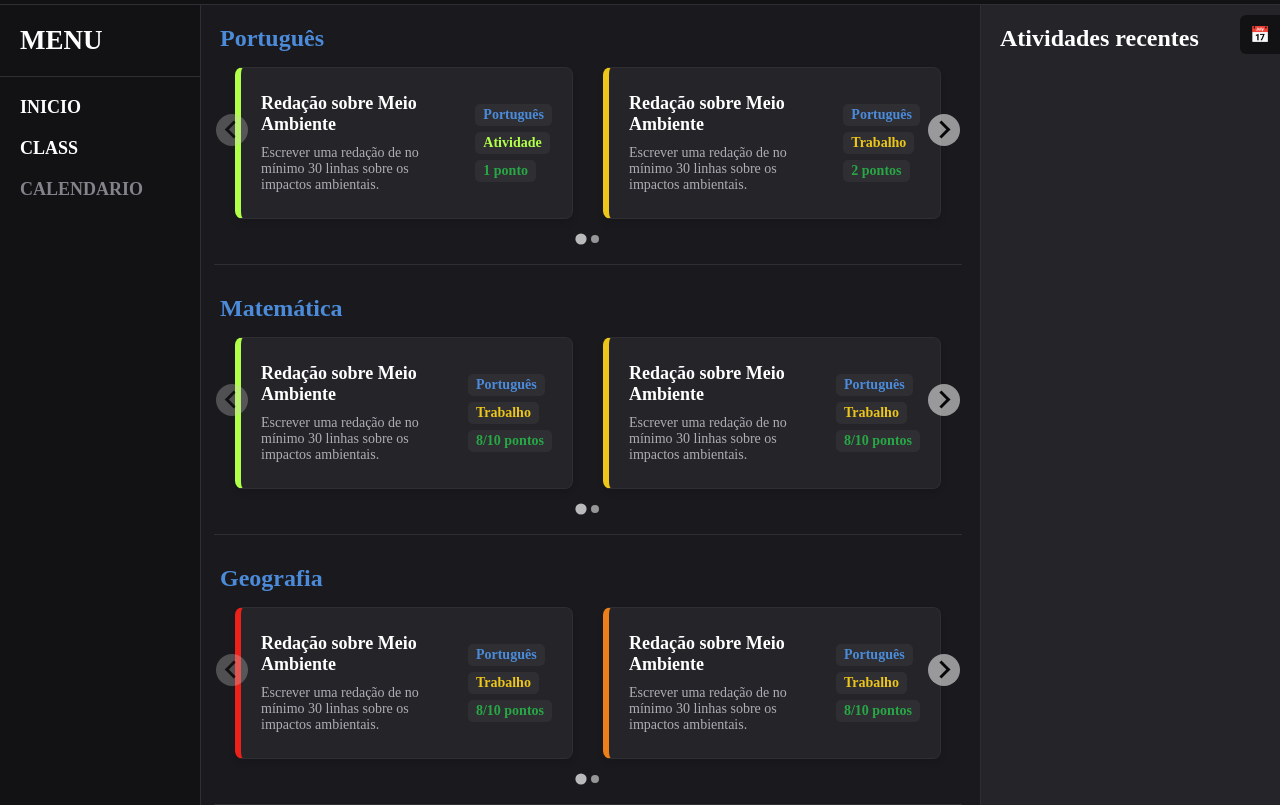
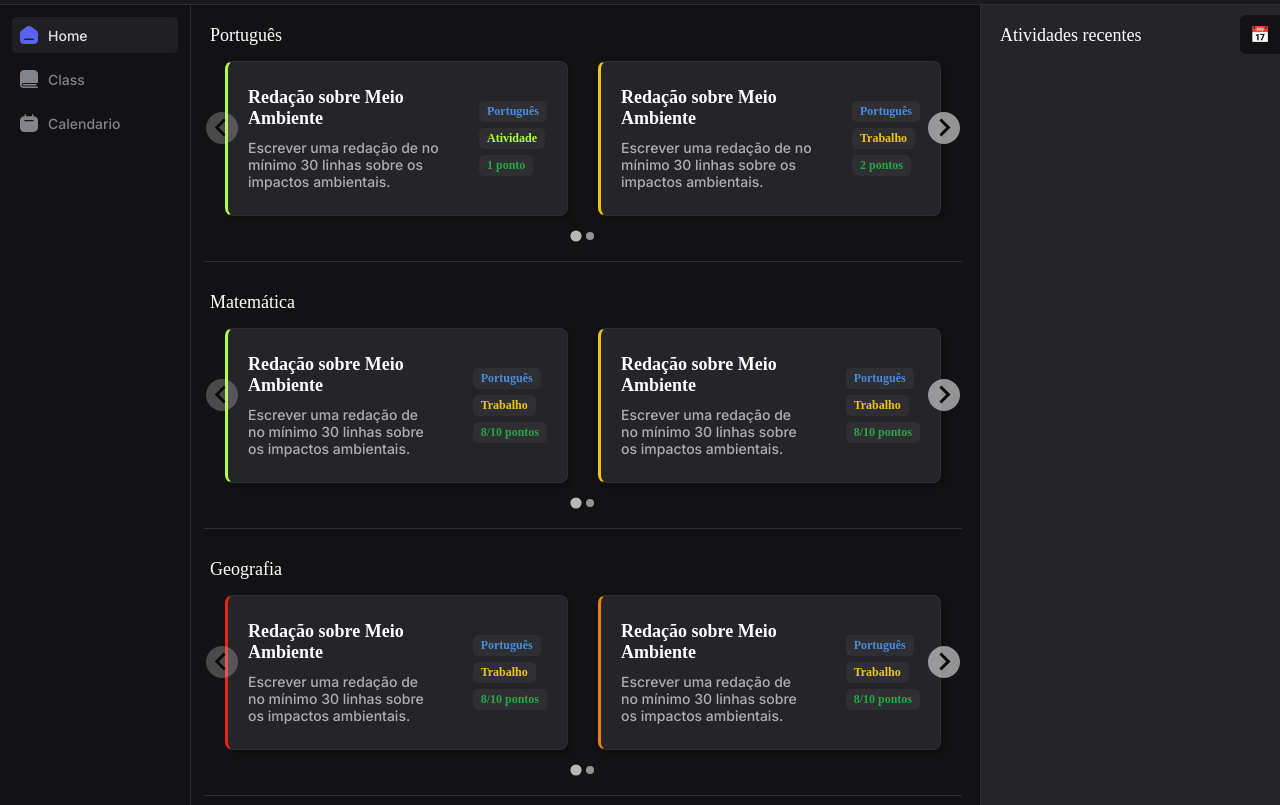
Before and after one commit to rafaelg3r/Classmind, a website with bundled scripts: page index.html in a window 1280 px wide. Shown: the part 73-878 px from the top of the page. Built offline with nearby package versions, Linux system fonts and the light colour scheme; a web font is replaced by a local one.

Commit message:
mudanças na aparencia do menu e das fontes

```diff
--- a/index.html
+++ b/index.html
@@ -1,13 +1,18 @@
 <!DOCTYPE html>
 <html lang="pborder-BR">
   <head>
-    <link href="https://fonts.cdnfonts.com/css/gg-sans-2" rel="stylesheet" />
+    <link rel="preconnect" href="https://fonts.googleapis.com" />
+    <link rel="preconnect" href="https://fonts.gstatic.com" crossorigin />
 
     <meta charset="UTF-8" />
     <meta name="viewport" content="width=device-width, initial-scale=1.0" />
     <title>ClassMind</title>
     <link rel="stylesheet" href="./src/css/main.css" />
-    <link rel="stylesheet" href="./src/css/splide.min.css">
+    <link rel="stylesheet" href="./src/css/splide.min.css" />
+    <link
+      href="https://fonts.googleapis.com/css2?family=Inter:opsz,wght@14..32,500&family=Plus+Jakarta+Sans:ital,wght@0,200..800;1,200..800&display=swap"
+      rel="stylesheet"
+    />
   </head>
 
   <body>
@@ -17,17 +22,30 @@
         <h1>ClassMind</h1>
       </a>
       <div class="header-nav">
-
         <button>Apoiar</button>
       </div>
     </header>
     <section class="general">
       <div class="menu-sidebar">
-        <h2>Menu</h2>
-        <div class="hr" style="width: 100%;">.</div>
-        <a href="#">Inicio</a>
-        <a href="index.html">Class</a>
-        <a href="#" class="disable">Calendario</a>
+        <a href="#" class="selected-menu">
+          <svg width="20" height="20" viewBox="0 0 20 20" fill="none" xmlns="http://www.w3.org/2000/svg">
+            <path fill-rule="evenodd" clip-rule="evenodd" d="M12.7263 0.893424L18.2842 5.00321C19.3553 5.77925 19.9927 7.02008 20 8.34373V15.7835C19.9312 18.1691 17.9518 20.0518 15.5684 19.9987H4.44211C2.05466 20.0577 0.0688305 18.1733 0 15.7835V8.34373C0.0073259 7.02008 0.644652 5.77925 1.71579 5.00321L7.27368 0.893424C8.89647 -0.297808 11.1035 -0.297808 12.7263 0.893424ZM5.26322 15.5411H14.7369C15.1729 15.5411 15.5264 15.1872 15.5264 14.7507C15.5264 14.3142 15.1729 13.9604 14.7369 13.9604H5.26322C4.8272 13.9604 4.47374 14.3142 4.47374 14.7507C4.47374 15.1872 4.8272 15.5411 5.26322 15.5411Z" fill="#83838B"/>
+            </svg>
+          <span>Home</span></a
+        >
+        <a href="index.html">
+          <svg width="20" height="20" viewBox="0 0 20 20" fill="none" xmlns="http://www.w3.org/2000/svg">
+            <path d="M20 13.52V4.28571C20 1.91878 17.9349 0 15.3875 0H4.61255C2.06511 0 0 1.91878 0 4.28571V16.3314C0 18.3575 1.76773 20 3.94834 20H19.0775C19.587 20 20 19.6162 20 19.1429C20 18.6695 19.587 18.2857 19.0775 18.2857H3.94834C2.78671 18.2857 1.84502 17.4108 1.84502 16.3314C1.84502 15.2521 2.78671 14.3771 3.94834 14.3771H19.0775C19.587 14.3771 20 13.9934 20 13.52Z" fill="#83838B"/>
+            <path d="M3.94834 15.4743C3.43885 15.4743 3.02583 15.858 3.02583 16.3314C3.02583 16.8048 3.43885 17.1886 3.94834 17.1886H17.5646C18.0741 17.1886 18.4871 16.8048 18.4871 16.3314C18.4871 15.858 18.0741 15.4743 17.5646 15.4743H3.94834Z" fill="#83838B"/>
+            </svg>
+            <span>Class</span></a
+        >
+        <a href="#" class="disable">
+          <svg width="20" height="20" viewBox="0 0 20 20" fill="none" xmlns="http://www.w3.org/2000/svg">
+            <path fill-rule="evenodd" clip-rule="evenodd" d="M14.9 2.38294H15C17.7614 2.38294 20 4.45858 20 7.01901V15.3639C20 17.9244 17.7614 20 15 20H5C3.67392 20 2.40215 19.5116 1.46447 18.6421C0.526784 17.7727 0 16.5935 0 15.3639V7.01901C0 4.45858 2.23858 2.38294 5 2.38294H5.1V0.69541C5.1 0.311346 5.43579 0 5.85 0C6.26421 0 6.6 0.311346 6.6 0.69541V2.38294H13.4V0.69541C13.4 0.311346 13.7358 0 14.15 0C14.5642 0 14.9 0.311346 14.9 0.69541V2.38294ZM5.5 8.02967H14.5C14.9142 8.02967 15.25 7.71832 15.25 7.33426C15.25 6.9502 14.9142 6.63885 14.5 6.63885H5.5C5.08579 6.63885 4.75 6.9502 4.75 7.33426C4.75 7.71832 5.08579 8.02967 5.5 8.02967Z" fill="#83838B"/>
+            </svg>
+            <span>Calendario</span></a
+        >
       </div>
 
       <div class="main-content">
@@ -51,9 +69,11 @@
                     </p>
                   </div>
                   <div class="task-details">
-                    <div class="task-box task-subject">Português</div>
-                    <p class="task-box task-type color-atvd">Atividade</p>
-                    <p class="task-box task-points">1 ponto</p>
+                    <h4 class="task-box task-subject">
+                      Português
+                    </h4>
+                    <h4 class="task-box task-type color-atvd">Atividade</h4>
+                    <h4 class="task-box task-points">1 ponto</h4>
                   </div>
                 </div>
               </li>
@@ -67,9 +87,9 @@
                     </p>
                   </div>
                   <div class="task-details">
-                    <div class="task-box task-subject">Português</div>
-                    <p class="task-box task-type color-trab">Trabalho</p>
-                    <p class="task-box task-points">2 pontos</p>
+                    <h4 class="task-box task-subject">Português</h4>
+                    <h4 class="task-box task-type color-trab">Trabalho</p>
+                    <h4 class="task-box task-points">2 pontos</h4>
                   </div>
                 </div>
               </li>
@@ -83,9 +103,9 @@
                     </p>
                   </div>
                   <div class="task-details">
-                    <div class="task-box task-subject">Português</div>
-                    <p class="task-box task-type color-prova">Prova</p>
-                    <p class="task-box task-points">5 pontos</p>
+                    <h4 class="task-box task-subject">Português</h4>
+                    <h4 class="task-box task-type" color-prova">Prova</h4>
+                    <h4 class="task-box task-points">5 pontos</h4>
                   </div>
                 </div>
               </li>
@@ -114,9 +134,9 @@
                     </p>
                   </div>
                   <div class="task-details">
-                    <div class="task-box task-subject">Português</div>
-                    <p class="task-box task-type color-trab">Trabalho</p>
-                    <p class="task-box task-points">8/10 pontos</p>
+                    <h4 class="task-box task-subject">Português</h4>
+                    <h4 class="task-box task-type color-trab">Trabalho</h4>
+                    <h4 class="task-box task-points">8/10 pontos</h4>
                   </div>
                 </div>
               </li>
@@ -130,9 +150,9 @@
                     </p>
                   </div>
                   <div class="task-details">
-                    <div class="task-box task-subject">Português</div>
-                    <p class="task-box task-type color-trab">Trabalho</p>
-                    <p class="task-box task-points">8/10 pontos</p>
+                    <h4 class="task-box task-subject">Português</h4>
+                    <h4 class="task-box task-type color-trab">Trabalho</h4>
+                    <h4 class="task-box task-points">8/10 pontos</h4>
                   </div>
                 </div>
               </li>
@@ -146,9 +166,9 @@
                     </p>
                   </div>
                   <div class="task-details">
-                    <div class="task-box task-subject">Português</div>
-                    <p class="task-box task-type color-trab">Trabalho</p>
-                    <p class="task-box task-points">8/10 pontos</p>
+                    <h4 class="task-box task-subject">Português</h4>
+                    <h4 class="task-box task-type color-trab">Trabalho</h4>
+                    <h4 class="task-box task-points">8/10 pontos</h4>
                   </div>
                 </div>
               </li>
@@ -177,9 +197,9 @@
                     </p>
                   </div>
                   <div class="task-details">
-                    <div class="task-box task-subject">Português</div>
-                    <p class="task-box task-type color-trab">Trabalho</p>
-                    <p class="task-box task-points">8/10 pontos</p>
+                    <h4 class="task-box task-subject">Português</h4>
+                    <h4 class="task-box task-type color-trab">Trabalho</h4>
+                    <h4 class="task-box task-points">8/10 pontos</h4>
                   </div>
                 </div>
               </li>
@@ -193,9 +213,9 @@
                     </p>
                   </div>
                   <div class="task-details">
-                    <div class="task-box task-subject">Português</div>
-                    <p class="task-box task-type color-trab">Trabalho</p>
-                    <p class="task-box task-points">8/10 pontos</p>
+                    <h4 class="task-box task-subject">Português</h4>
+                    <h4 class="task-box task-type color-trab">Trabalho</h4>
+                    <h4 class="task-box task-points">8/10 pontos</h4>
                   </div>
                 </div>
               </li>
@@ -209,9 +229,9 @@
                     </p>
                   </div>
                   <div class="task-details">
-                    <div class="task-box task-subject">Português</div>
-                    <p class="task-box task-type color-trab">Trabalho</p>
-                    <p class="task-box task-points">8/10 pontos</p>
+                    <h4 class="task-box task-subject">Português</h4>
+                    <h4 class="task-box task-type color-trab">Trabalho</h4>
+                    <h4 class="task-box task-points">8/10 pontos</h4>
                   </div>
                 </div>
               </li>
@@ -240,9 +260,9 @@
                     </p>
                   </div>
                   <div class="task-details">
-                    <div class="task-box task-subject">Português</div>
-                    <p class="task-box task-type color-trab">Trabalho</p>
-                    <p class="task-box task-points">8/10 pontos</p>
+                    <h4 class="task-box task-subject">Português</h4>
+                    <h4 class="task-box task-type color-trab">Trabalho</h4>
+                    <h4 class="task-box task-points">8/10 pontos</h4>
                   </div>
                 </div>
               </li>
@@ -256,9 +276,9 @@
                     </p>
                   </div>
                   <div class="task-details">
-                    <div class="task-box task-subject">Português</div>
-                    <p class="task-box task-type color-trab">Trabalho</p>
-                    <p class="task-box task-points">8/10 pontos</p>
+                    <h4 class="task-box task-subject">Português</h4>
+                    <h4 class="task-box task-type color-trab">Trabalho</h4>
+                    <h4 class="task-box task-points">8/10 pontos</h4>
                   </div>
                 </div>
               </li>
@@ -272,9 +292,9 @@
                     </p>
                   </div>
                   <div class="task-details">
-                    <div class="task-box task-subject">Português</div>
-                    <p class="task-box task-type color-trab">Trabalho</p>
-                    <p class="task-box task-points">8/10 pontos</p>
+                    <h4 class="task-box task-subject">Português</h4>
+                    <h4 class="task-box task-type color-trab">Trabalho</h4>
+                    <h4 class="task-box task-points">8/10 pontos</h4>
                   </div>
                 </div>
               </li>
@@ -303,9 +323,9 @@
                     </p>
                   </div>
                   <div class="task-details">
-                    <div class="task-box task-subject">Português</div>
-                    <p class="task-box task-type color-trab">Trabalho</p>
-                    <p class="task-box task-points">8/10 pontos</p>
+                    <h4 class="task-box task-subject">Português</h4>
+                    <h4 class="task-box task-type color-trab">Trabalho</h4>
+                    <h4 class="task-box task-points">8/10 pontos</h4>
                   </div>
                 </div>
               </li>
@@ -319,9 +339,9 @@
                     </p>
                   </div>
                   <div class="task-details">
-                    <div class="task-box task-subject">Português</div>
-                    <p class="task-box task-type color-trab">Trabalho</p>
-                    <p class="task-box task-points">8/10 pontos</p>
+                    <h4 class="task-box task-subject">Português</h4>
+                    <h4 class="task-box task-type color-trab">Trabalho</h4>
+                    <h4 class="task-box task-points">8/10 pontos</h4>
                   </div>
                 </div>
               </li>
@@ -335,9 +355,9 @@
                     </p>
                   </div>
                   <div class="task-details">
-                    <div class="task-box task-subject">Português</div>
-                    <p class="task-box task-type color-trab">Trabalho</p>
-                    <p class="task-box task-points">8/10 pontos</p>
+                    <h4 class="task-box task-subject">Português</h4>
+                    <h4 class="task-box task-type color-trab">Trabalho</h4>
+                    <h4 class="task-box task-points">8/10 pontos</h4>
                   </div>
                 </div>
               </li>
@@ -366,9 +386,9 @@
                     </p>
                   </div>
                   <div class="task-details">
-                    <div class="task-box task-subject">Português</div>
-                    <p class="task-box task-type color-trab">Trabalho</p>
-                    <p class="task-box task-points">8/10 pontos</p>
+                    <h4 class="task-box task-subject">Português</h4>
+                    <h4 class="task-box task-type color-trab">Trabalho</h4>
+                    <h4 class="task-box task-points">8/10 pontos</h4>
                   </div>
                 </div>
               </li>
@@ -382,9 +402,9 @@
                     </p>
                   </div>
                   <div class="task-details">
-                    <div class="task-box task-subject">Português</div>
-                    <p class="task-box task-type color-trab">Trabalho</p>
-                    <p class="task-box task-points">8/10 pontos</p>
+                    <h4 class="task-box task-subject">Português</h4>
+                    <h4 class="task-box task-type color-trab">Trabalho</h4>
+                    <h4 class="task-box task-points">8/10 pontos</h4>
                   </div>
                 </div>
               </li>
@@ -398,9 +418,9 @@
                     </p>
                   </div>
                   <div class="task-details">
-                    <div class="task-box task-subject">Português</div>
-                    <p class="task-box task-type color-trab">Trabalho</p>
-                    <p class="task-box task-points">8/10 pontos</p>
+                    <h4 class="task-box task-subject">Português</h4>
+                    <h4 class="task-box task-type color-trab">Trabalho</h4>
+                    <h4 class="task-box task-points">8/10 pontos</h4>
                   </div>
                 </div>
               </li>
@@ -418,7 +438,7 @@
       <div class="calendar hidden" id="calendar">
         <h2>Calendário</h2>
         <p>Datas de entrega e provas.</p>
-        <h2 style="color: red; margin-top: 1rem;">Indisponivel</h2>
+        <h2 style="color: red; margin-top: 1rem">Indisponivel</h2>
       </div>
       <button class="toggle-btn" onclick="toggleCalendar()">📅</button>
     </section>
--- a/src/css/general.css
+++ b/src/css/general.css
@@ -12,12 +12,12 @@ body {
   background: #f0f0f0;
 }
 
-a{
+a {
   text-decoration: none;
   color: white;
 }
 
-li{
+li {
   list-style: none;
 }
 
@@ -27,14 +27,14 @@ header {
   justify-content: space-between;
   padding: 2rem 5rem;
   align-items: center;
-  background-color: var(--dark-grey);
-  box-shadow: inset 0 -1px 0 var(--semi-light-grey); ;
+  background-color: var(--grey);
+  box-shadow: inset 0 -1px 0 var(--semi-light-grey);
   color: white;
 
-  button{
+  button {
     transition: background-color 0.2s;
 
-    &:hover{
+    &:hover {
       background-color: var(--dark-blue);
     }
   }
@@ -70,13 +70,13 @@ button {
   border: none;
   background-color: var(--blue);
   padding: 1rem 1.4rem;
-  border-radius: .6rem;
+  border-radius: 0.6rem;
   font-size: 1.6rem;
   font-weight: 600;
-  color:white;
+  color: white;
 }
 
-.hr{
+.hr {
   width: 96.5%;
   align-self: center;
   height: 1px;
@@ -85,27 +85,24 @@ button {
   color: transparent;
 }
 
-.disable{
+.disable {
   color: var(--light-grey);
-  cursor: not-allowed;
+  cursor: default;
 }
 
-.main-content::-webkit-scrollbar-track
-{
-	-webkit-box-shadow: inset 0 0 6px rgba(0,0,0,0.3);
-	border-radius: 10px;
-	background: transparent;
+.main-content::-webkit-scrollbar-track {
+  -webkit-box-shadow: inset 0 0 6px rgba(0, 0, 0, 0.3);
+  border-radius: 10px;
+  background: transparent;
 }
 
-.main-content::-webkit-scrollbar
-{
+.main-content::-webkit-scrollbar {
   width: 4px;
 }
 
-.main-content::-webkit-scrollbar-thumb
-{
+.main-content::-webkit-scrollbar-thumb {
   padding-right: 3px;
   border-radius: 10px;
-	-webkit-box-shadow: inset 0 0 6px rgba(0,0,0,.3);
-	background-color: var(--light-grey);
+  -webkit-box-shadow: inset 0 0 6px rgba(0, 0, 0, 0.3);
+  background-color: var(--light-grey);
 }
--- a/src/css/main-content.css
+++ b/src/css/main-content.css
@@ -6,18 +6,12 @@
   flex-flow: column;
   gap: 1rem;
 
-  background: var(--grey);
+  background: var(--dark-grey);
   align-items: left;
   padding-bottom: 10rem;
   scrollbar-gutter: stable;
   box-shadow: inset 1px 0 0 var(--semi-light-grey);
-
-  h2 {
-    color: var(--light-blue);
-    font-size: 2.4rem;
-  }
   h3 {
-    font-size: 1.8rem;
     padding: 0.5rem 0.8rem 0.5rem 0;
     background-color: none;
     border-radius: 0.3rem;
@@ -28,7 +22,7 @@
 }
 
 .border-atvd {
-  border-left: 6px solid var(--atvd);
+  border-left: 3px solid var(--atvd);
 }
 .color-atvd {
   color: var(--atvd);
@@ -38,21 +32,21 @@
   color: var(--trab);
 }
 .border-trab {
-  border-left: 6px solid var(--trab);
+  border-left: 3px solid var(--trab);
 }
 
 .color-teste {
   color: var(--teste);
 }
 .border-teste {
-  border-left: 6px solid var(--teste);
+  border-left: 3px solid var(--teste);
 }
 
 .color-prova {
   color: var(--prova);
 }
 .border-prova {
-  border-left: 6px solid var(--prova);
+  border-left: 3px solid var(--prova);
 }
 
 .task-card {
@@ -63,14 +57,14 @@
   padding: 2rem;
   max-width: 70rem;
   border-radius: 8px;
-  box-shadow: 0px 4px 6px rgba(0, 0, 0, 0.1);
+  box-shadow: .4rem .4rem .7rem rgba(0, 0, 0, 0.25);
   gap: 4rem;
 
-  transition:transform 0.2s;
+  transition:filter 0.2s;
 
   &:hover{
     cursor: pointer;
-    transform: scale(1.05);
+    filter: brightness(1.2);
   }
 
   .task-info {
--- a/src/css/main.css
+++ b/src/css/main.css
@@ -6,7 +6,6 @@
   box-sizing: border-box;
   padding: 0;
   margin: 0;
-  font-family: GG sans;
 }
 
 :root {
@@ -25,6 +24,42 @@
   --trab: rgb(236, 198, 26);
   --teste: rgb(236, 127, 26);
   --prova: rgb(236, 33, 26);
+
+  --Inter: "Inter";
+  --Jakarta: "Plus Jakarta";
+}
+
+
+p,
+span,
+a {
+  font-family: var(--Inter);
+  font-weight: 400;
+}
+
+h1,
+h2,
+h3 {
+  font-family: var(--Jakarta);
+  font-weight: 400;
+  color: white;
+}
+h1 {
+  font-size: 2.4rem;
+}
+h2 {
+  font-size: 1.8rem;
+}
+h3 {
+  font-size: 1.6rem;
+}
+p,
+span {
+  font-size: 1.4rem;
+}
+h4 {
+  font-size: 1.2rem;
+  font-family: var(--Jakarta);
 }
 
 .splide {
--- a/src/css/menu-bar.css
+++ b/src/css/menu-bar.css
@@ -1,22 +1,53 @@
 .menu-sidebar {
-  min-width: 20rem;
-
+  min-width: 19rem;
+  padding: 1.2rem;
   background: var(--dark-grey);
   color: white;
 
   display: flex;
   flex-flow: column;
-  gap: 2rem;
+  gap: 0.8rem;
 
-  font-size: 1.8rem ;
-  font-weight: 700;
-  text-transform: uppercase;
+  font-family: var(--Inter);
+  font-size: 1.4rem;
 
-h2 {
-  padding: 2rem 0 0 2rem;
+  h2 {
+    padding: 2rem 0 0 2rem;
+  }
+
+  a {
+    border-radius: 0.5rem;
+    display: flex;
+    align-items: center;
+    gap: 1rem;
+    height: 3.6rem;
+    padding: 0 0.8rem;
+    font-size: 1.4rem;
+    transition: background-color 0.3s;
+
+    &:hover {
+      background-color: var(--mid-grey);
+
+    }
+
+    svg {
+      width: 18px;
+      height: 18px;
+    }
+    span {
+      color: var(--light-grey);
+    }
+  }
 }
 
-  a {
-  padding: 0 2rem;
+.selected-menu {
+  background-color: var(--mid-grey);
+  svg {
+    path {
+      fill: var(--blue);
+    }
+  }
+  span {
+    color: rgb(225 225 230) !important;
   }
 }
```
Also changed, not shown: src/imgs/pen.png (added), src/imgs/svgs/Linkedin.svg (renamed from src/imgs/Linkedin.svg), src/imgs/svgs/add.svg (added), src/imgs/svgs/calendar.svg (added), src/imgs/svgs/catalogo.svg (added), src/imgs/svgs/certificate.svg (added), src/imgs/svgs/discord.svg (renamed from src/imgs/discord.svg), src/imgs/svgs/highlight.svg (added), src/imgs/svgs/home.svg (added), src/imgs/svgs/pen-book.svg (added), src/imgs/svgs/pen-paper.svg (added), 1 other file.
